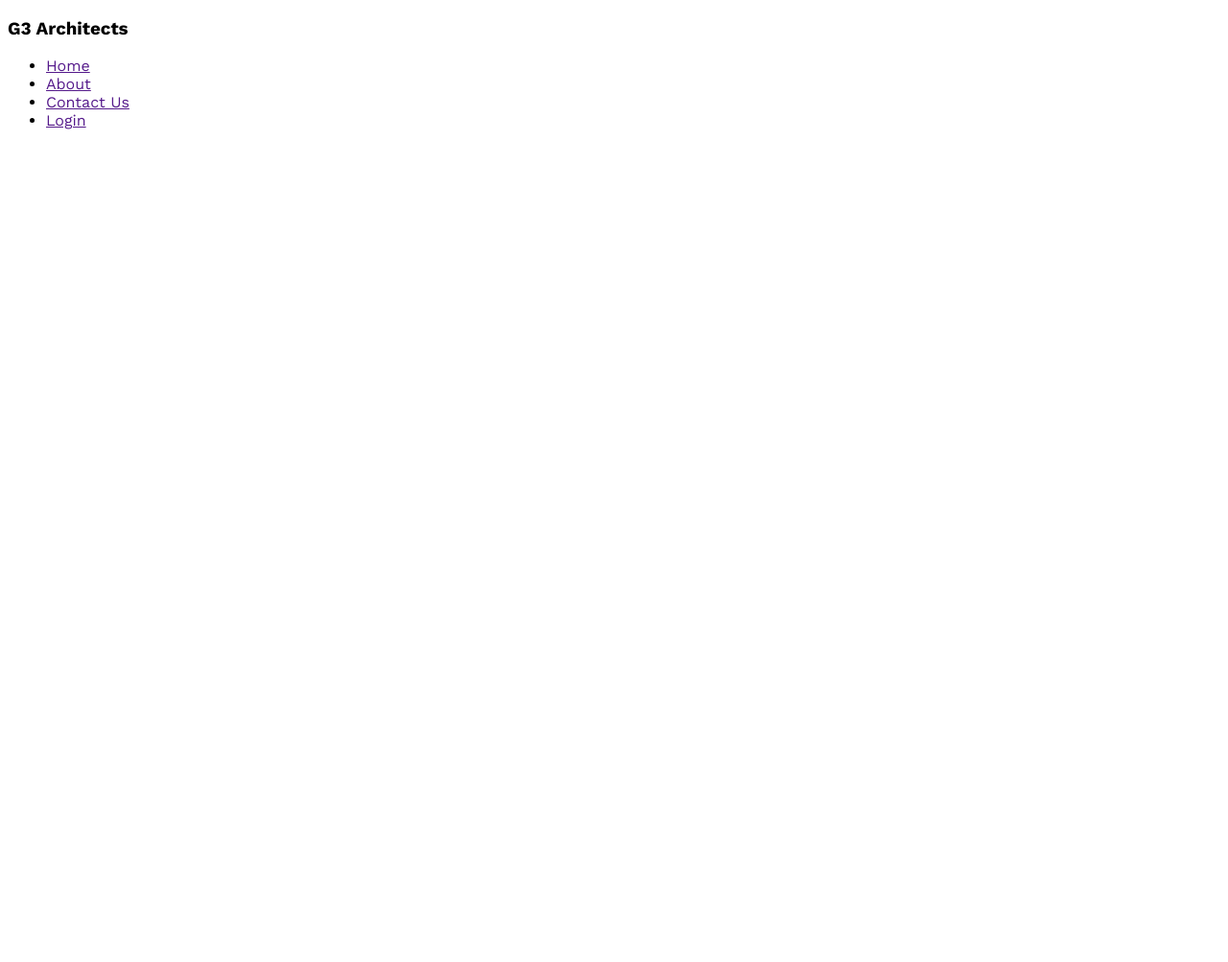
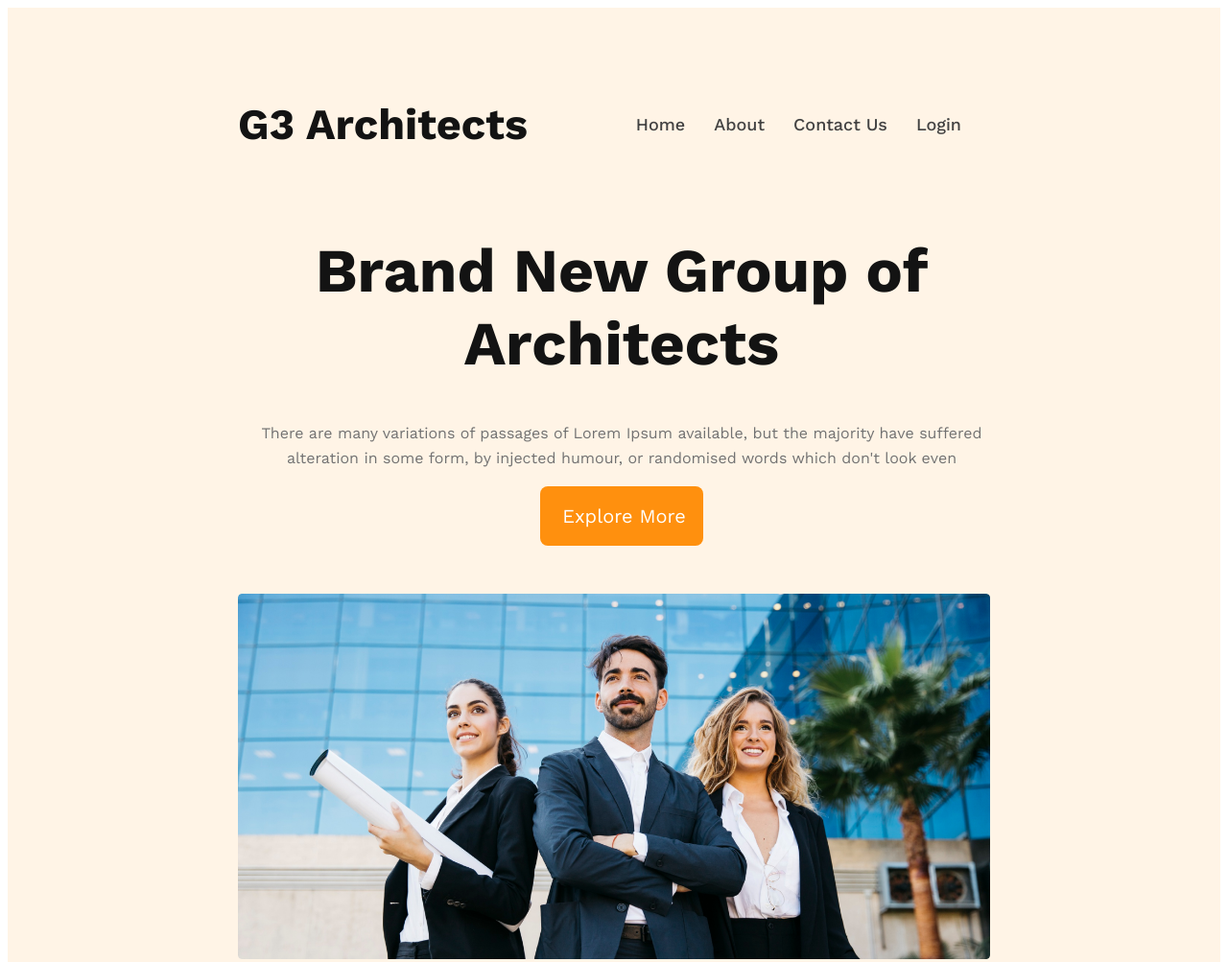
Before and after one commit to katha922/architects-website, a plain HTML site: page index.html in a window 1280 px wide. Shown: the top 1003 px of the page at 96% size. Before the commit the page ends 800 px from the top, so only its background shows below. Drawn offline with nearby package versions, Linux system fonts and the light colour scheme.

Commit message:
added banner

```diff
--- a/index.html
+++ b/index.html
@@ -9,7 +9,7 @@
 <body>
    <header>
        <nav>
-        <h3>G3 Architects</h3>
+        <h3 class="nav-title">G3 Architects</h3>
         <ul>
             <li><a href="">Home</a></li>
             <li><a href="">About</a></li>
@@ -17,6 +17,16 @@
             <li><a href="">Login</a></li>
         </ul>
        </nav>
+       <div class="banner">
+        <div class="banner-content">
+        <h1 class="banner-title">Brand New
+            Group of Architects
+            </h1>
+            <p class="banner-description">There are many variations of passages of Lorem Ipsum available, but the majority have suffered alteration in some form, by injected humour, or randomised words which don't look even</p>
+            <button class="btn-primary">Explore More</button>
+        </div>
+            <img class="banner-img" src="images/banner.png">
+       </div>
    </header>
    <main>
 
--- a/styles/architects.css
+++ b/styles/architects.css
@@ -6,3 +6,75 @@
     font-family: 'Open Sans', sans-serif;
     font-family: 'Work Sans', sans-serif;
 }
+header{
+    background: rgba(255, 144, 14, 0.10);
+    padding: 50px 240px 45px 240px;
+}
+/* nav style */
+nav{
+    display: flex;
+    justify-content: space-between;
+    align-items: center;
+}
+nav>ul{
+    display: flex;
+}
+nav li{
+    list-style: none;
+    margin-right: 30px;
+    font-weight: 500;
+    font-size: 18px;
+}
+nav li a{
+    text-decoration: none;
+    color:#424242 ;
+}
+.nav-title{
+    color:  #131313;
+font-size: 45px;
+font-style: normal;
+font-weight: 700;
+line-height: normal;
+
+}
+
+/* banner-content style */
+.banner-content{
+    width: 800px;
+    text-align: center;
+    margin: 0 auto;
+}
+.banner-title{
+    color: #131313;
+text-align: center;
+font-family: Work Sans;
+font-size: 64px;
+font-style: normal;
+font-weight: 700;
+line-height: normal;
+
+}
+.banner-description{
+    color: #727272;
+text-align: center;
+font-family: Work Sans;
+font-size: 16px;
+font-style: normal;
+font-weight: 400;
+line-height: 26px; /* 162.5% */
+
+}
+.btn-primary{
+    border-radius: 8px;
+background: #FF900E;
+border: none;
+margin-bottom:50px ;
+padding: 19px 18px 19px 23px;
+color: white;
+font-size:20px ;
+cursor: pointer;
+
+}
+.banner-img{
+    width: 100%;
+}
```
